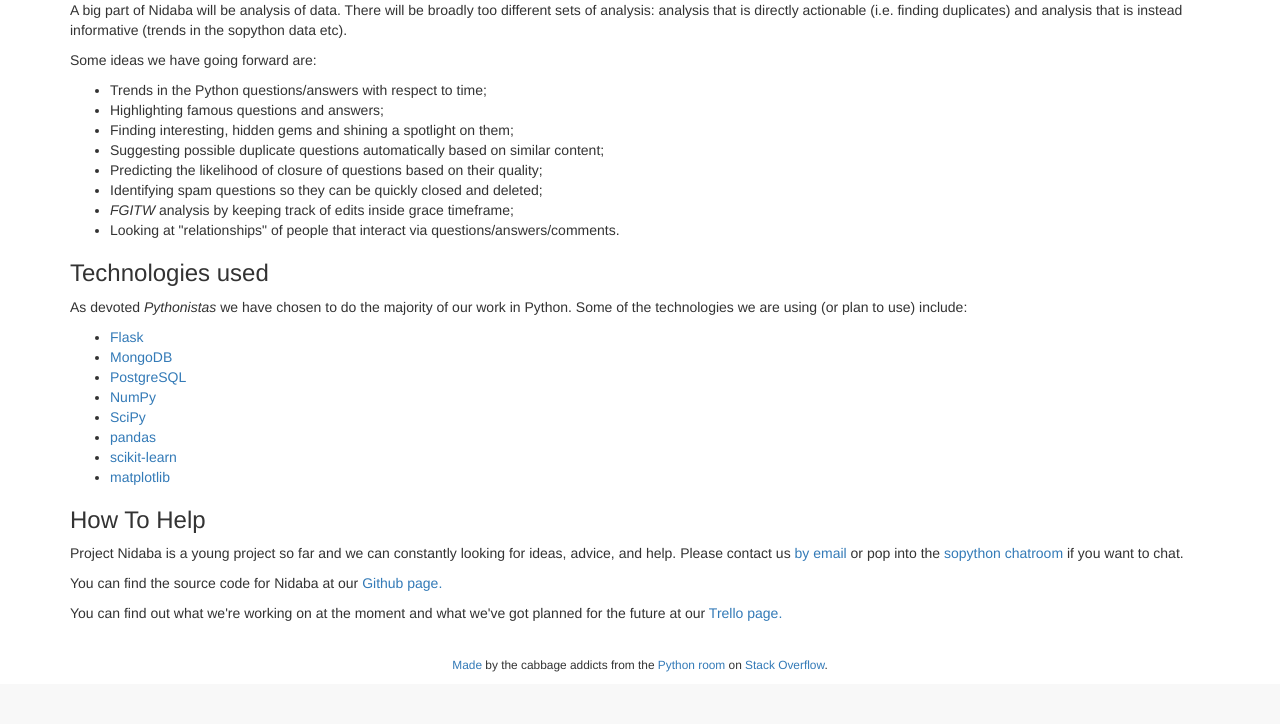
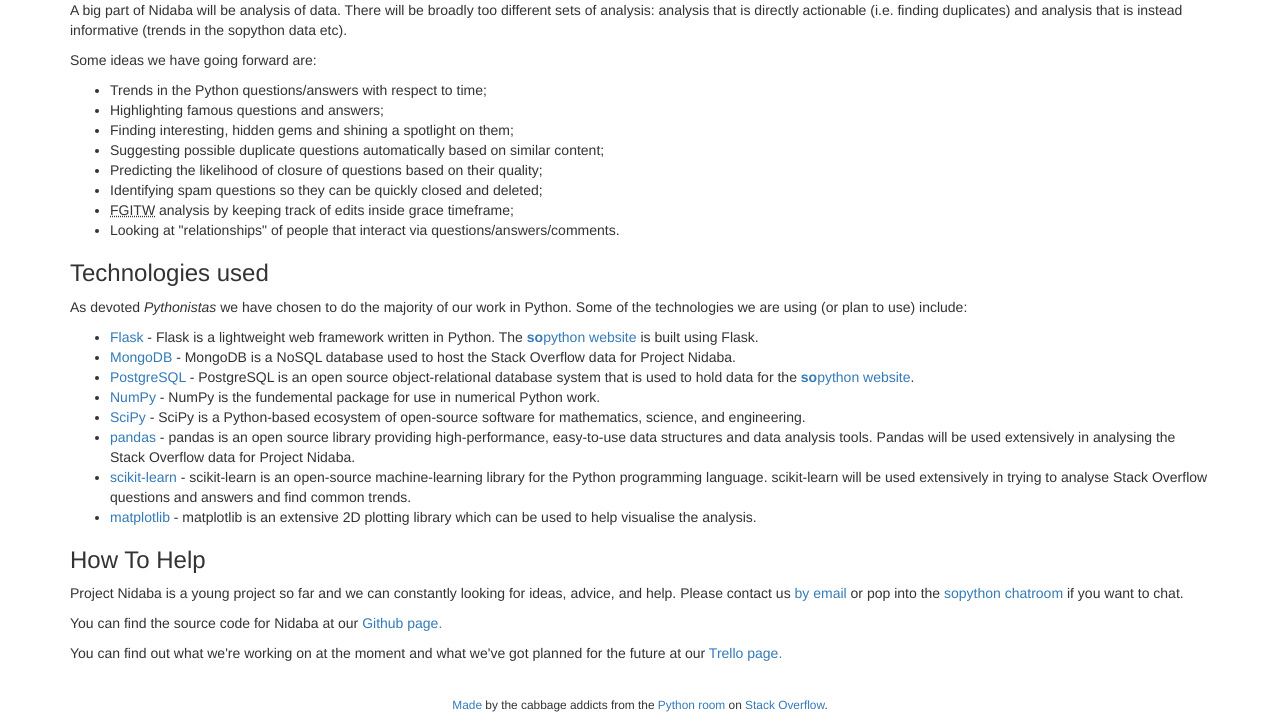
Before and after one commit to sopython/sopython-site, a Flask app: template sopy/templates/pages/nidaba.html in a window 1280 px wide. Shown: the part 446-1170 px from the top of the page. Before the commit the page ends 1118 px from the top, so only its background shows below. Run offline with Flask 2, Linux system fonts and the light colour scheme; the template is opened without the code that fills it, so the values that code supplies are empty; parts of the project's set-up code (start-up, migrations or seed data) failed here and were passed over; some libraries are stand-ins or nearby versions.

Commit message:
Modified pages templates

```diff
--- a/sopy/templates/pages/chatroom.html
+++ b/sopy/templates/pages/chatroom.html
@@ -68,7 +68,7 @@
 
     <h3>Contact Us</h3>
 
-    <p>We believe that the Python chatroom to be a <a href="https://www.python.org/psf/diversity/">friendly and welcoming place</a>.
+    <p>We believe that the Python chatroom should be a <a href="https://www.python.org/psf/diversity/">friendly and welcoming place</a>.
        If any behaviour in the room makes you feel uncomfortable, you can <code>@notify</code> one of the
        <a href="http://chat.stackoverflow.com/rooms/info/6/python">room owners</a> and we'll do our best to sort it out.</p>
     <p>If you wish to contact the sopython room owners you can also feel free to drop us an
--- a/sopy/templates/pages/nidaba.html
+++ b/sopy/templates/pages/nidaba.html
@@ -40,7 +40,7 @@
         <li>Suggesting possible duplicate questions automatically based on similar content;</li>
         <li>Predicting the likelihood of closure of questions based on their quality;</li>
         <li>Identifying spam questions so they can be quickly closed and deleted;</li>
-        <li><em>FGITW</em> analysis by keeping track of edits inside grace timeframe;</li>
+        <li><abbr title="Fastest Gun In The West">FGITW</abbr> analysis by keeping track of edits inside grace timeframe;</li>
         <li>Looking at "relationships" of people that interact via questions/answers/comments.</li>
     </ul>
 
@@ -50,14 +50,30 @@
        we are using (or plan to use) include:
 
        <ul>
-           <li><a href="http://flask.pocoo.org/">Flask</a></li>
-           <li><a href="http://www.mongodb.org/">MongoDB</a></li>
-           <li><a href="http://www.postgresql.org/">PostgreSQL</a></li>
-           <li><a href="http://www.numpy.org/">NumPy</a></li>
-           <li><a href="http://www.scipy.org/">SciPy</a></li>
-           <li><a href="http://pandas.pydata.org/">pandas</a></li>
-           <li><a href="http://scikit-learn.org/stable/">scikit-learn</a></li>
-           <li><a href="http://matplotlib.org/">matplotlib</a></li>
+           <li><a href="http://flask.pocoo.org/">Flask</a> - Flask is a lightweight web framework written in Python.
+               The <a href="http:sopython.com"><b>so</b>python website</a> is built using Flask.</li>
+
+           <li><a href="http://www.mongodb.org/">MongoDB</a> - MongoDB is a  NoSQL database used to host the Stack
+               Overflow data for Project Nidaba.</li>
+
+           <li><a href="http://www.postgresql.org/">PostgreSQL</a> - PostgreSQL is an open source object-relational
+               database system that is used to hold data for the <a href="http:sopython.com"><b>so</b>python website</a>.</li>
+
+           <li><a href="http://www.numpy.org/">NumPy</a> - NumPy is the fundemental package for use in numerical Python work.</li>
+
+           <li><a href="http://www.scipy.org/">SciPy</a> - SciPy is a Python-based ecosystem of open-source software for
+               mathematics, science, and engineering.</li>
+
+           <li><a href="http://pandas.pydata.org/">pandas</a> - pandas is an open source library providing high-performance,
+               easy-to-use data structures and data analysis tools. Pandas will be used extensively in analysing the Stack
+               Overflow data for Project Nidaba.</li>
+
+           <li><a href="http://scikit-learn.org/stable/">scikit-learn</a> - scikit-learn is an open-source machine-learning
+               library for the Python programming language. scikit-learn will be used extensively in trying to analyse
+               Stack Overflow questions and answers and find common trends.</li>
+
+           <li><a href="http://matplotlib.org/">matplotlib</a> - matplotlib is an extensive 2D plotting library which
+               can be used to help visualise the analysis.</li>
        </ul>
     </p>
 
```
